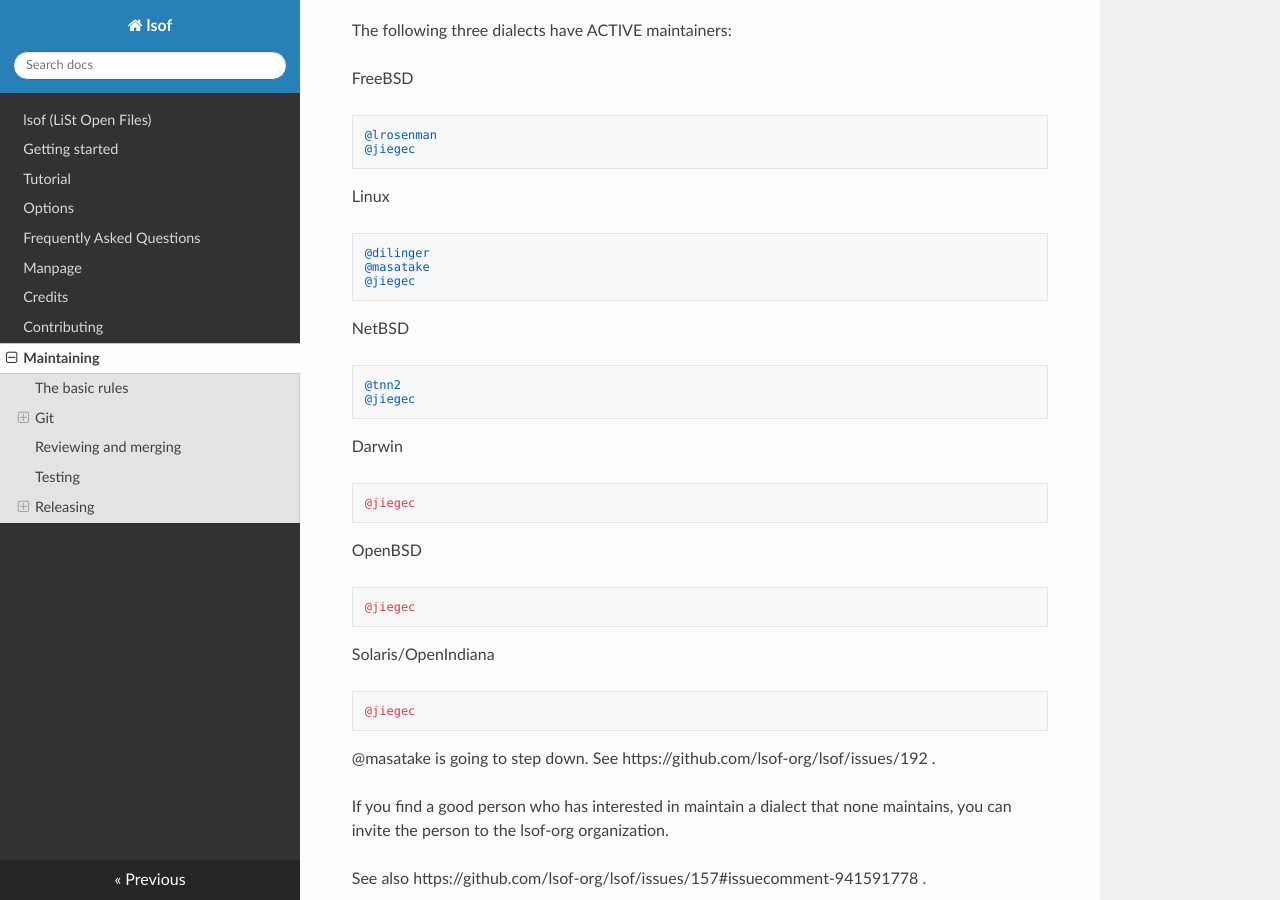
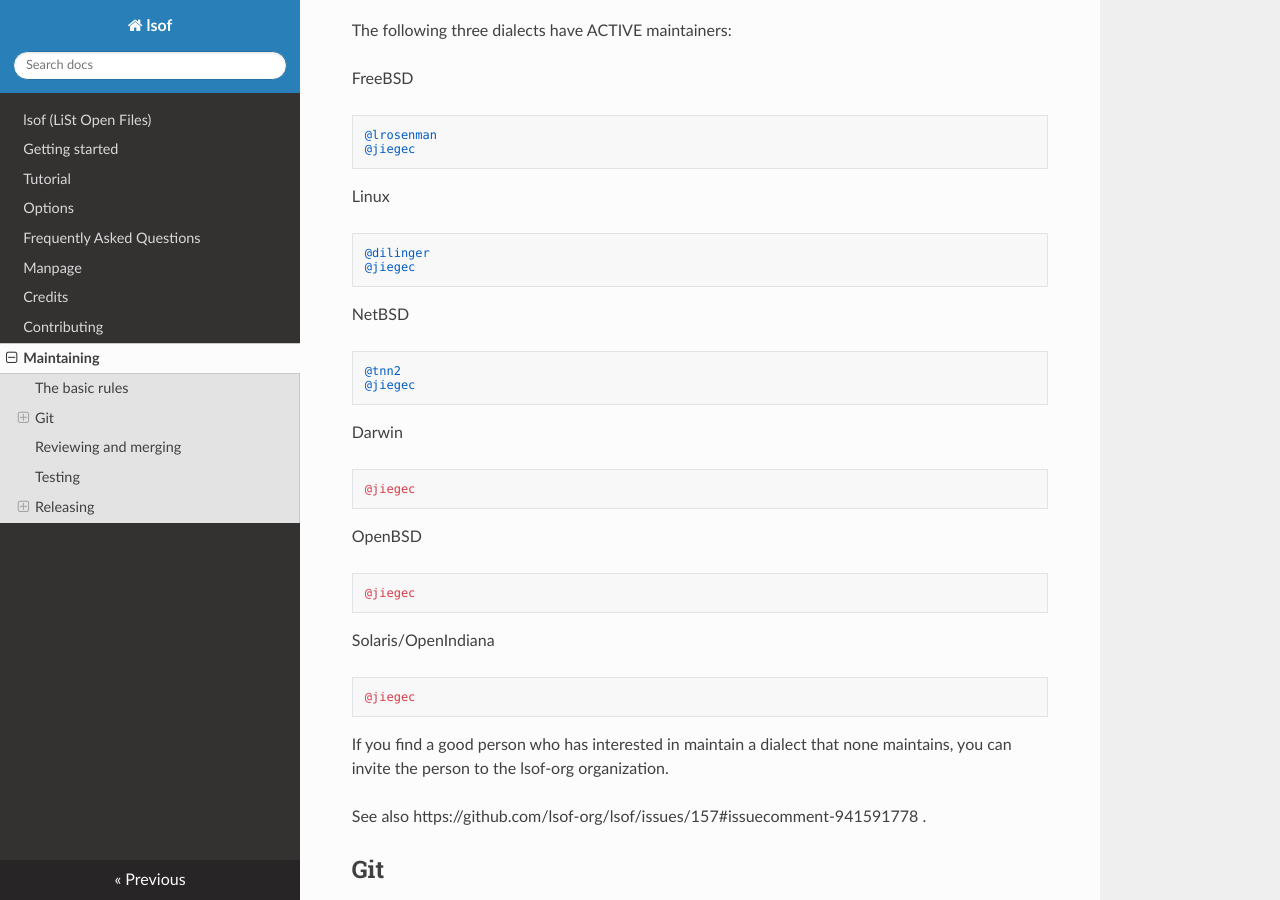
Before and after one commit to codacy-open-source-projects-scans/lsof, an MkDocs documentation site: the page built from docs/maintaining.md, in a window 1280 px wide and 900 px high, scrolled down 269 px. Built offline with MkDocs 1.6.1, drawn with Linux system fonts in a browser that asks for light colours; nearby versions of some CDN libraries.

Commit message:
Frozen autocommit 2024-08-03 05:28:15.278329

```diff
--- a/docs/maintaining.md
+++ b/docs/maintaining.md
@@ -15,7 +15,6 @@ FreeBSD
 Linux
 
 	@dilinger
-	@masatake
 	@jiegec
 
 NetBSD
@@ -35,8 +34,6 @@ Solaris/OpenIndiana
 
 	@jiegec
 
-
-@masatake is going to step down. See https://github.com/lsof-org/lsof/issues/192 .
 
 If you find a good person who has interested in maintain a dialect
 that none maintains, you can invite the person to the lsof-org
```
Also changed, not shown: README.md (+1 -1 lines).
